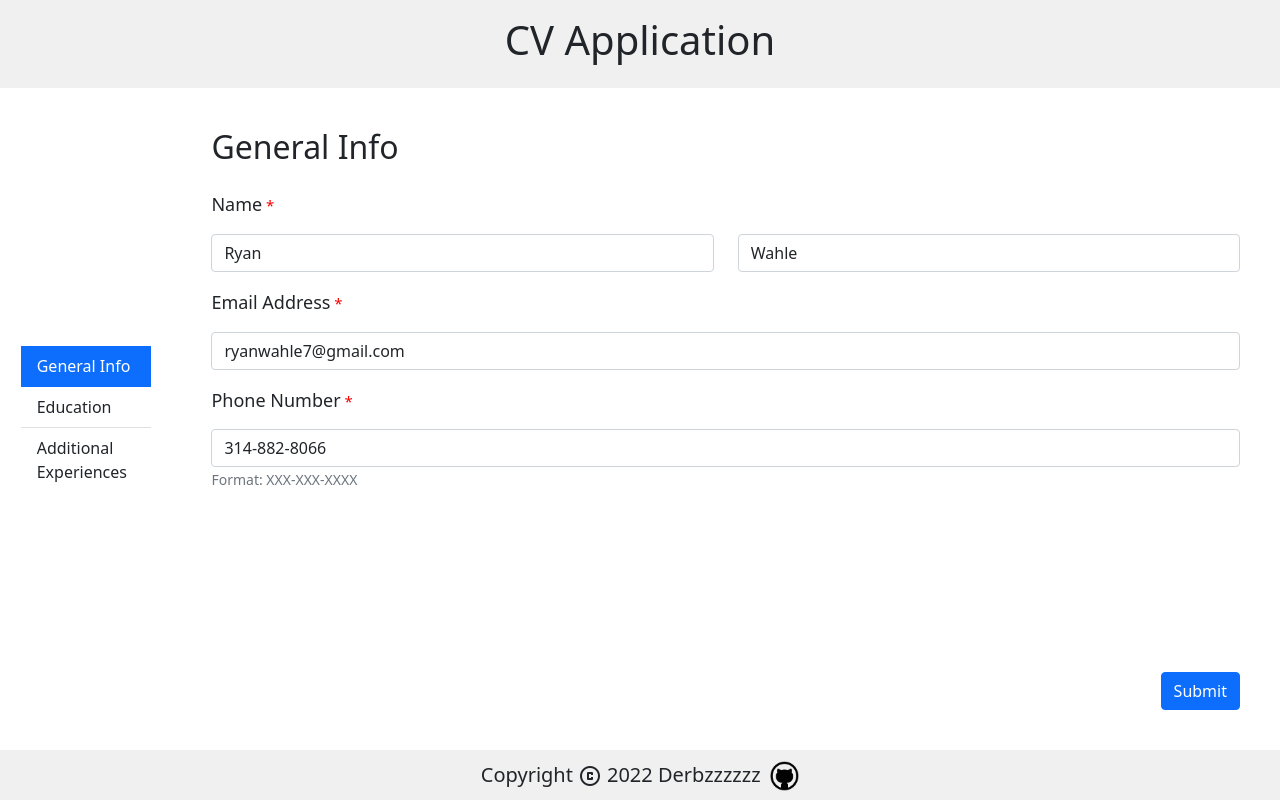
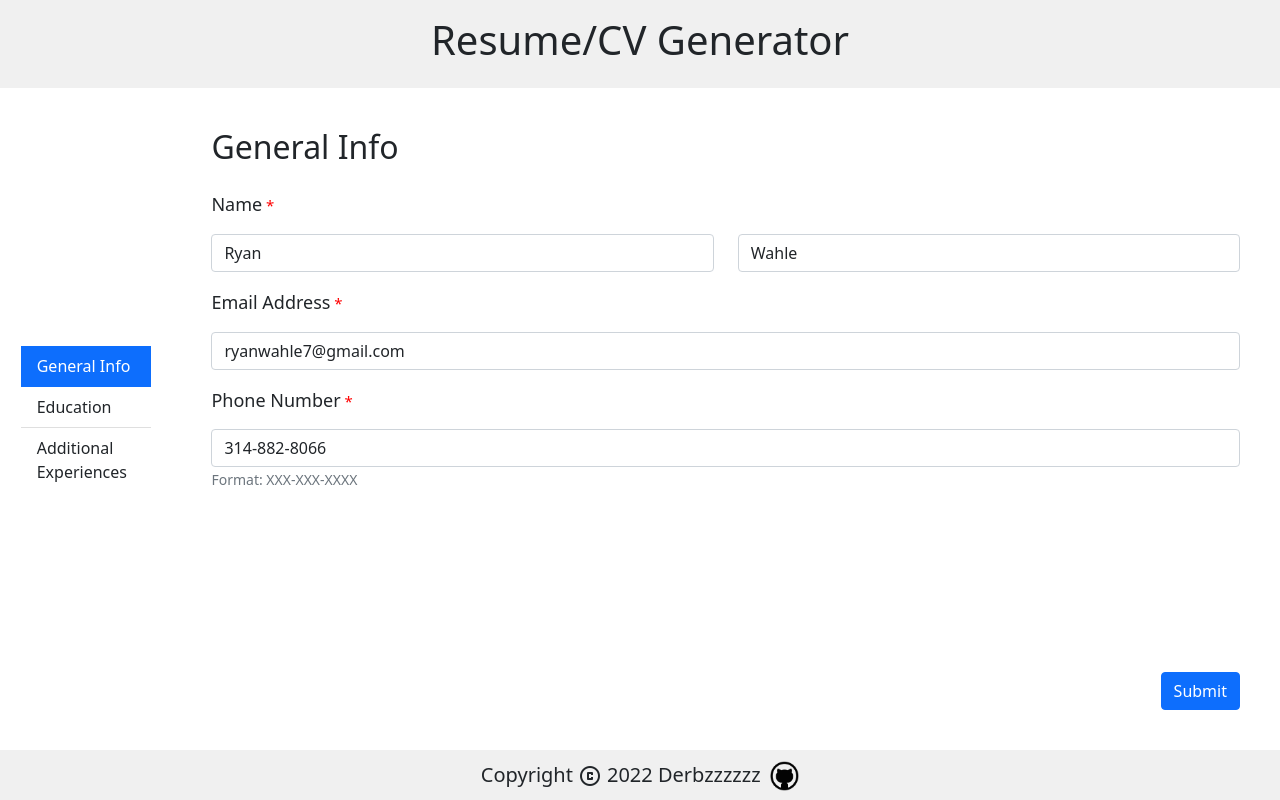
Before and after one commit to Derbzzzzzz/CVApp, a React (Vite) app: page / in a window 1280 px wide. Built offline with nearby package versions, Linux system fonts and the light colour scheme.

Commit message:
small changes before merge

```diff
--- a/src/components/Heading.jsx
+++ b/src/components/Heading.jsx
@@ -6,7 +6,7 @@ function Heading() {
   return (
     <>
       <div className="heading">
-          <h1 className="headingTitle">CV Application</h1>
+          <h1 className="headingTitle">Resume/CV Generator</h1>
       </div>
     </>
   )
--- a/src/components/Submission.jsx
+++ b/src/components/Submission.jsx
@@ -22,18 +22,18 @@ function Submission(props) {
   return (
     <>
       <div className="submission">
-        <h1 className="submissionMessage">Application Complete</h1>
+        <h1 className="submissionMessage">Generation Complete</h1>
+        <button
+          onClick={(event) => generateWordDocument(event, props)}
+          className="redo btn btn-secondary btn-lg"
+        >
+          Download
+        </button>
         <button
           onClick={(e) => back(e, props)}
           className="redo btn btn-primary btn-lg"
         >
           Edit Application
-        </button>
-        <button
-          onClick={(event) => generateWordDocument(event, props)}
-          className="redo btn btn-secondary btn-lg"
-        >
-          Download
         </button>
       </div>
     </>
```
Also changed, not shown: 2 other files (tests, documents, lock files or other folders).
